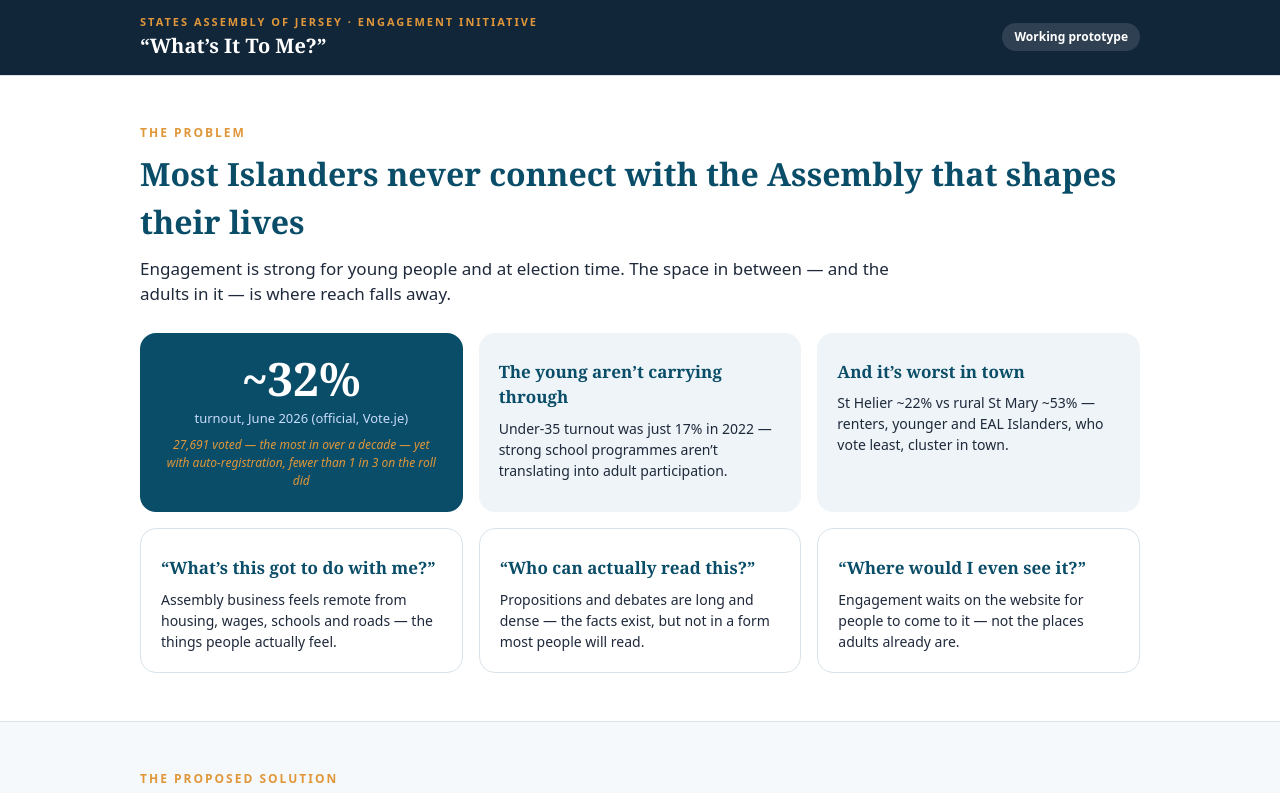
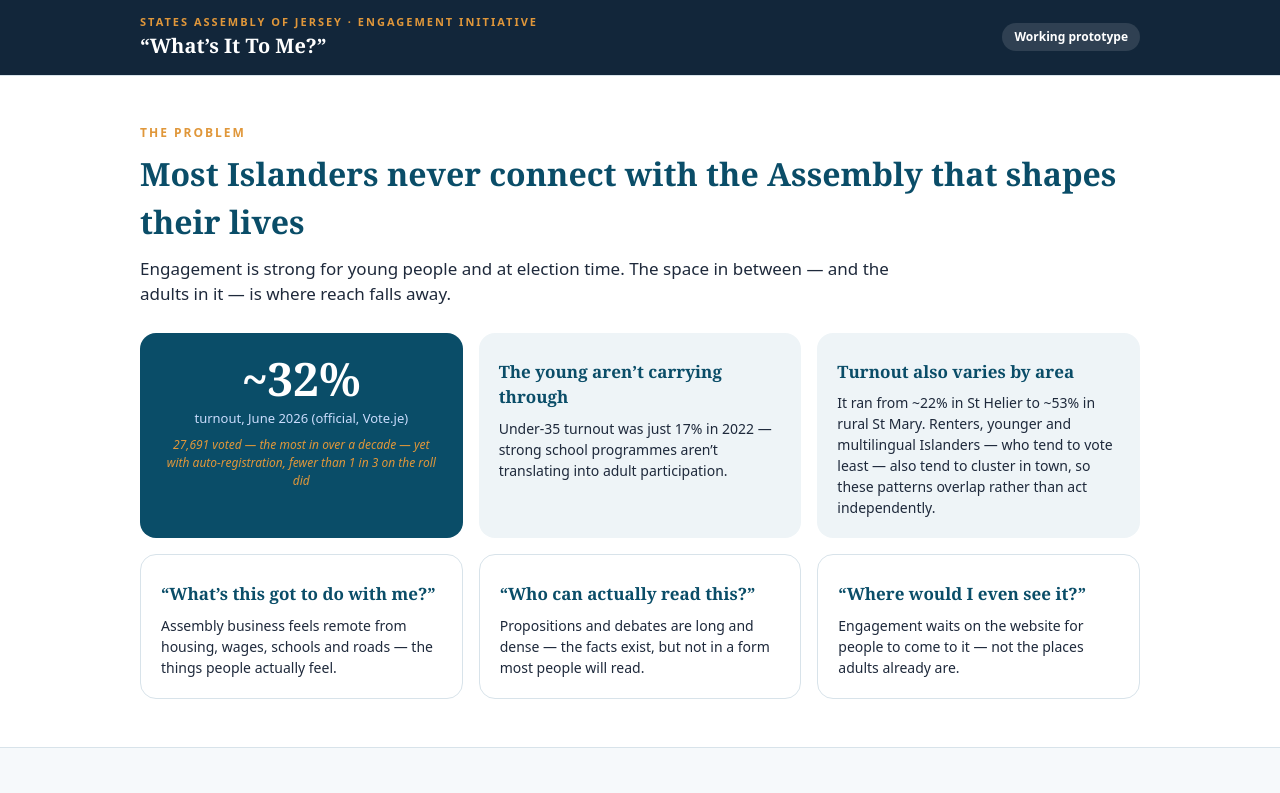
Before and after one commit to jgalan247/LeGreffe, a plain HTML site: page whats-it-to-me.html in a window 1280 px wide. Shown: the top 793 px of the page. Drawn offline with Linux system fonts and the light colour scheme.

Commit message:
Reframe geography stat as a correlation; replace 'EAL' with 'multilingual'
- St Helier/St Mary turnout now framed as overlapping correlations, not a causal
  'worst in town' claim (landing + prototype + journey copies)
- Replace jargon 'EAL' with plain 'multilingual' throughout

Co-Authored-By: Claude Opus 4.8 (1M context) <noreply@anthropic.com>

```diff
--- a/whats-it-to-me.html
+++ b/whats-it-to-me.html
@@ -134,8 +134,8 @@
         <p>Under-35 turnout was just 17% in 2022 — strong school programmes aren’t translating into adult participation.</p>
       </div>
       <div class="card tint">
-        <h3>And it’s worst in town</h3>
-        <p>St Helier ~22% vs rural St Mary ~53% — renters, younger and EAL Islanders, who vote least, cluster in town.</p>
+        <h3>Turnout also varies by area</h3>
+        <p>It ran from ~22% in St Helier to ~53% in rural St Mary. Renters, younger and multilingual Islanders — who tend to vote least — also tend to cluster in town, so these patterns overlap rather than act independently.</p>
       </div>
     </div>
     <div class="grid3">
```
Also changed, not shown: democracy-journey.html (+1 -1 lines), index.html (+1 -1 lines).
